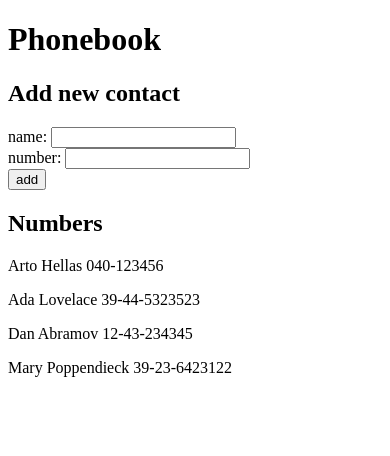
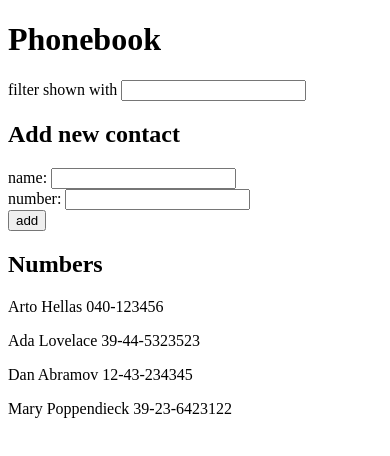
Before and after one commit to LendyAbel/FullStack-Course, a React (Vite) app in the folder part2/phonebook/: page / in a window 390 px wide. Shown: the top 456 px of the page. Built offline with nearby package versions, Linux system fonts and the light colour scheme.

Commit message:
phonebook Step4 Not working yet

```diff
--- a/part2/phonebook/src/App.jsx
+++ b/part2/phonebook/src/App.jsx
@@ -11,6 +11,7 @@ const App = () => {
   ])
   const [newName, setNewName] = useState("")
   const [newNumber, setNewNumber] = useState("")
+  const [filterText, setFilterText] = useState("")
 
   //FUNCTIONS
   //Add Contact
@@ -37,6 +38,22 @@ const App = () => {
     setNewName("")
     setNewNumber("")
   }
+  //Show numbers
+  const showNumbers = (persons) => {
+    const isFilter = () => filterText != ""
+    // console.log("is filter: ", isFilter())
+    const personsToShow = []
+    console.log(persons.map((person)=>{
+      return person.name.toUpperCase().includes(filterText.toUpperCase())
+    }));
+
+
+    return persons.map((person) => (
+      <p key={person.id}>
+        {person.name} {person.number}
+      </p>
+    ))
+  }
 
   //OnChange Handlers
   const nameOnChange = (e) => {
@@ -45,11 +62,17 @@ const App = () => {
   const numberOnChange = (e) => {
     setNewNumber(e.target.value)
   }
+  const filterOnCHange = (e) => {
+    setFilterText(e.target.value)
+  }
 
   //RETURN
   return (
     <div>
       <h1>Phonebook</h1>
+      <div>
+        filter shown with <input value={filterText} onChange={filterOnCHange} />
+      </div>
       <h2>Add new contact</h2>
       <form onSubmit={add}>
         <div>
@@ -64,13 +87,7 @@ const App = () => {
       </form>
 
       <h2>Numbers</h2>
-      <div>
-        {persons.map((person) => (
-          <p key={person.id}>
-            {person.name} {person.number}
-          </p>
-        ))}
-      </div>
+      <div>{showNumbers(persons)}</div>
     </div>
   )
 }
```
